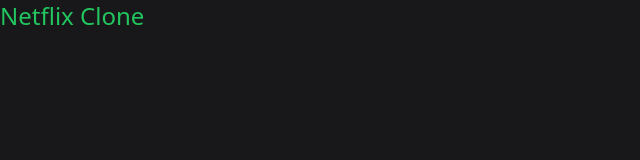
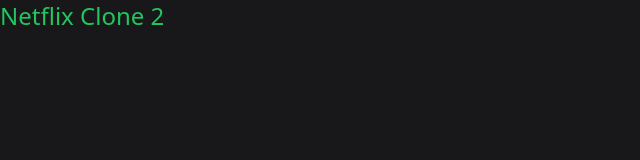
Before and after one commit to DramisInfo/netflix-clone, a Next.js app in the folder src/: page / in a window 1280 px wide. Shown: the top 160 px of the page, without its empty margins (0-640 px from the left). Built offline with nearby package versions, Linux system fonts and the light colour scheme.

Commit message:
Auto commit

```diff
--- a/src/pages/index.tsx
+++ b/src/pages/index.tsx
@@ -1,7 +1,7 @@
 export default function Home() {
 	return (
 		<>
-			<h1 className="text-2xl text-green-500">Netflix Clone</h1>
+			<h1 className="text-2xl text-green-500">Netflix Clone 2</h1>
 		</>
 	);
 }
```
